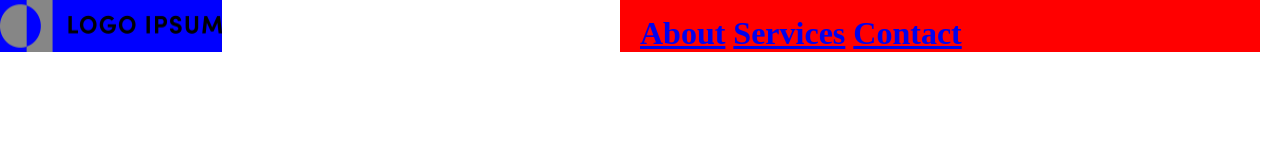
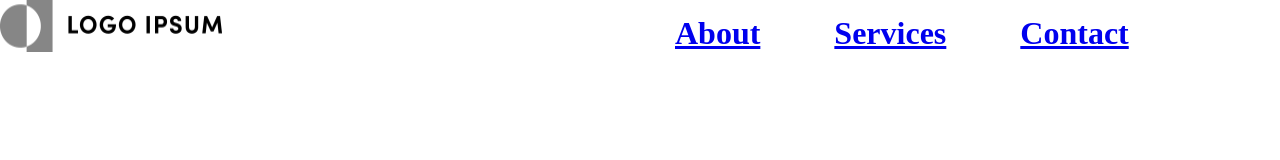
Before and after one commit to dkahuna/landingPage_FCC, a plain HTML site: page assets/index.html in a window 1280 px wide. Drawn offline with Linux system fonts and the light colour scheme.

Commit message:
spacing to navbar

```diff
--- a/assets/css/styles.css
+++ b/assets/css/styles.css
@@ -9,15 +9,14 @@ header {
     flex-direction: row;
 }
 
-#header-img {
-    background-color: blue;
+#nav-bar {
+    width: 50%;
+    margin: 0 20px 0 auto;
+    padding: 15px 30px 0 20px;
 }
 
-#nav-bar {
-    width: 50%;
+nav a {
+    padding: 35px;
     font-size: xx-large;
-    margin: 0 20px 0 auto;
-    padding: 15px 30px 0 20px;
     font-weight: 700;
-    background-color: red;
 }
```
